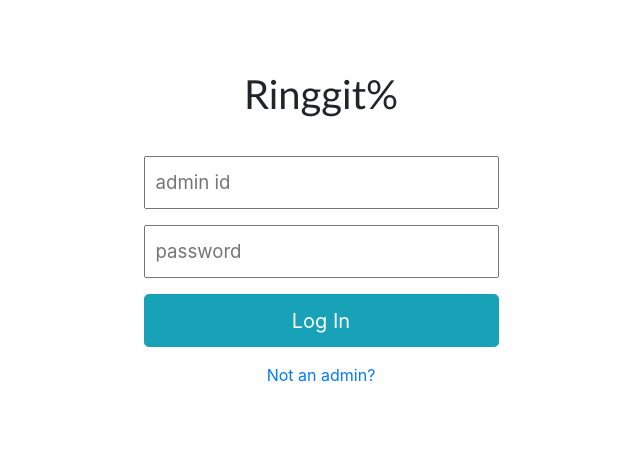
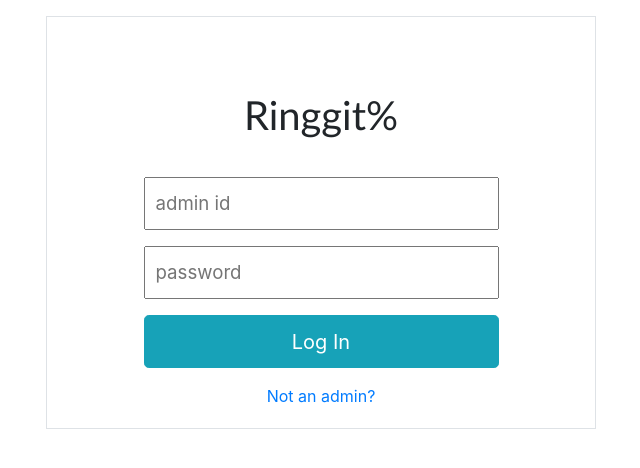
Before and after one commit to qayim/webapp1, a PHP site: page /adminlogin.php in a window 1280 px wide. Shown: the top 468 px of the page, without its empty margins (319-959 px from the left). Run offline with PHP 8.4, Linux system fonts and the light colour scheme.

Commit message:
Update adminlogin.php

```diff
--- a/adminlogin.php
+++ b/adminlogin.php
@@ -67,6 +67,13 @@
 			text-align: center;
 			margin: center;
 		}
+
+		.container-sm{
+			text-align: center;
+			padding: 10px;
+			width:550px;
+		}
+
 		.logo{
 			font-family: "Trebuchet MS", sans-serif;
 			padding-top: 70px;
@@ -89,8 +96,8 @@
     </head>
     <body>
 
-
-     <div class="container fluid">
+	<p> </p>
+     <div class="container-sm p-1 border">
 
         <?php
 		//error message
@@ -110,10 +117,13 @@
             <input type="password" placeholder="password" name="apass" id="apass">
 			<p> </p>
             <input type="submit" class="btn btn-info btn-lg" value="Log In">
+
 			<p> </p>
 			<a href="index.php">Not an admin?</a>
+			<p> </p>
 		</div>
         </form>
 	</div>
+	<p> </p>
     </body>
 </html>
```
